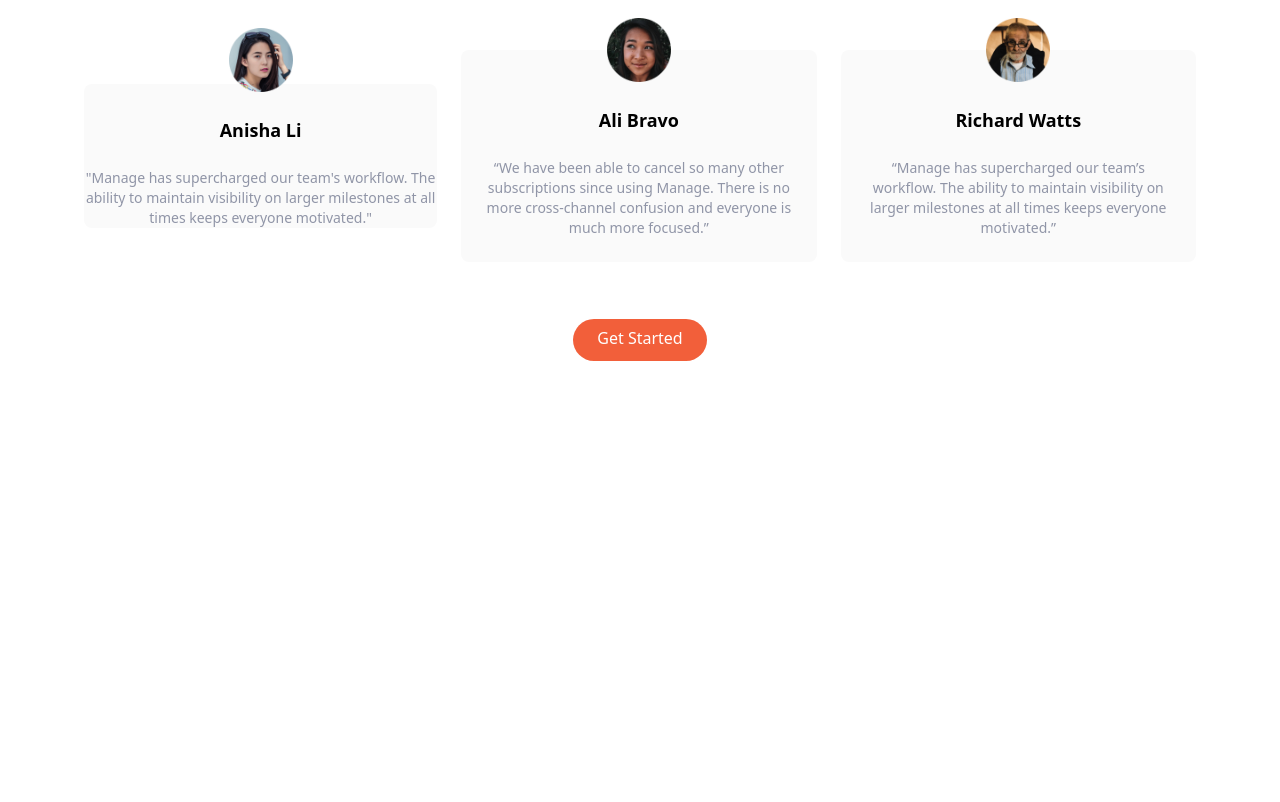
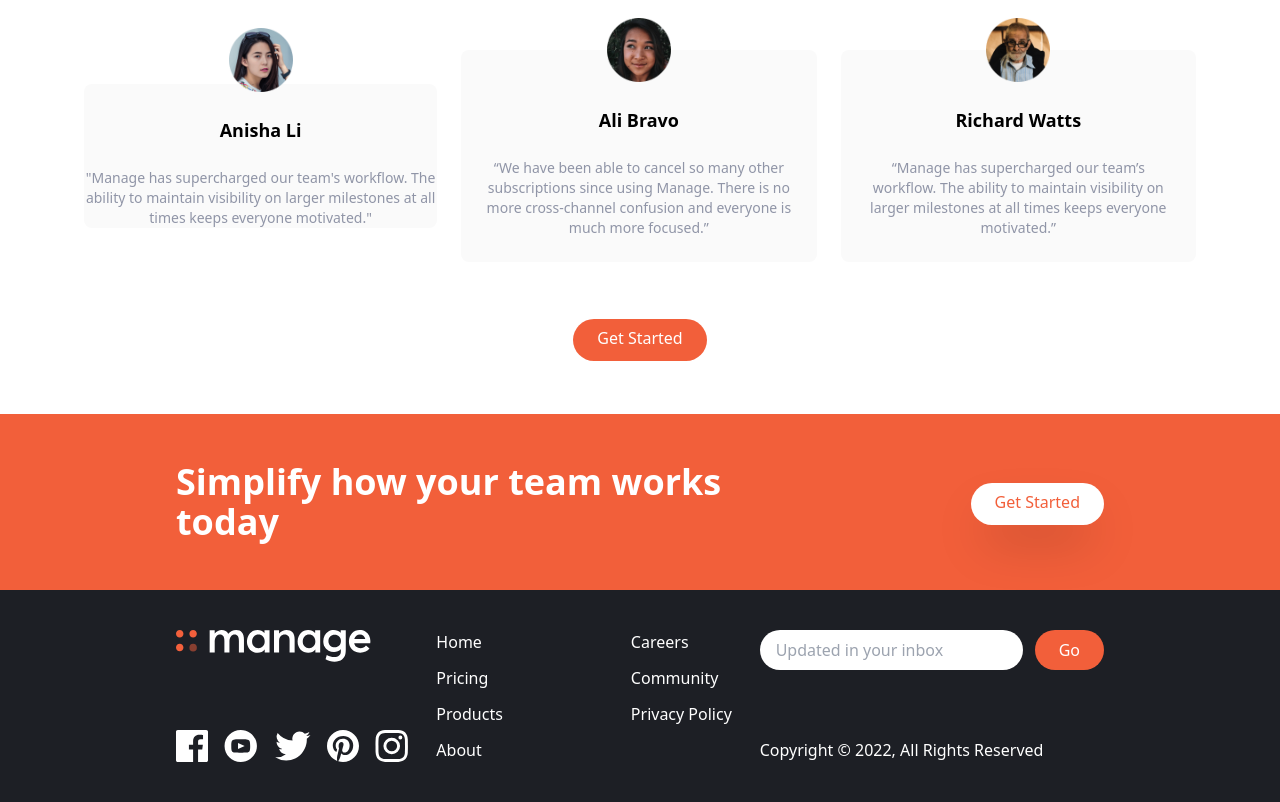
Before and after one commit to akshpnwr/tailwind-landing-page, a website: page index.html in a window 1280 px wide. Shown: the part 1354-2156 px from the top of the page. Before the commit the page ends 1768 px from the top, so only its background shows below. Drawn offline with Linux system fonts and the light colour scheme.

Commit message:
CTA and footer

```diff
--- a/index.html
+++ b/index.html
@@ -237,5 +237,114 @@
         </div>
       </div>
     </section>
+
+    <!-- CTA section -->
+    <section id="cta" class="bg-brightRed">
+      <!-- Flex container -->
+      <div
+        class="container mx-auto flex flex-col items-center justify-between px-6 py-24 space-y-12 md:py-12 md:flex-row md:space-y-0"
+      >
+        <!-- Heading -->
+        <h2
+          class="text-white text-5xl font-bold text-center md:text-4xl md:text-left md:max-w-xl"
+        >
+          Simplify how your team works today
+        </h2>
+        <!-- Button -->
+        <div class="my-16">
+          <a
+            href="#"
+            class="text-brightRed bg-white p-3 px-6 pt-2 rounded-full baseline shadow-2xl hover:bg-gray-900"
+            >Get Started</a
+          >
+        </div>
+      </div>
+    </section>
+
+    <!-- Footer -->
+    <footer class="bg-veryDarkBlue">
+      <!-- Flex container -->
+      <div
+        class="container flex flex-col-reverse justify-between mx-auto px-6 py-10 space-y-8 md:space-y-0 md:flex-row"
+      >
+        <!-- Logo and social links container -->
+        <div
+          class="flex flex-col-reverse items-center justify-between space-y-12 md:flex-col md:space-y-0 md:items-start"
+        >
+          <div class="text-white mx-auto my-6 text-center md:hidden">
+            Copyright &copy; 2022, All Rights Reserved
+          </div>
+
+          <!-- Logo -->
+          <div>
+            <img src="img/logo-white.svg" class="h-8" alt="" />
+          </div>
+
+          <!-- Social links container -->
+          <div class="flex justify-center space-x-4">
+            <!-- Link 1 -->
+            <a href="#">
+              <img src="img/icon-facebook.svg" alt="" class="h-8" />
+            </a>
+
+            <!-- Link 2 -->
+            <a href="#">
+              <img src="img/icon-youtube.svg" alt="" class="h-8" />
+            </a>
+
+            <!-- Link 3 -->
+            <a href="#">
+              <img src="img/icon-twitter.svg" alt="" class="h-8" />
+            </a>
+
+            <!-- Link 4 -->
+            <a href="#">
+              <img src="img/icon-pinterest.svg" alt="" class="h-8" />
+            </a>
+
+            <!-- Link 5 -->
+            <a href="#">
+              <img src="img/icon-instagram.svg" alt="" class="h-8" />
+            </a>
+          </div>
+        </div>
+
+        <!-- List container -->
+        <div class="text-white flex justify-around space-x-32">
+          <div class="flex flex-col space-y-3">
+            <a href="#" class="hover:text-brightRed">Home</a>
+            <a href="#" class="hover:text-brightRed">Pricing</a>
+            <a href="#" class="hover:text-brightRed">Products</a>
+            <a href="#" class="hover:text-brightRed">About</a>
+          </div>
+          <div class="flex flex-col space-y-3">
+            <a href="#" class="hover:text-brightRed">Careers</a>
+            <a href="#" class="hover:text-brightRed">Community</a>
+            <a href="#" class="hover:text-brightRed">Privacy Policy</a>
+          </div>
+        </div>
+
+        <!-- Input container -->
+        <div class="flex flex-col justify-between">
+          <form action="">
+            <div class="flex space-x-3">
+              <input
+                type="text"
+                class="focus:outline-none rounded-full px-4 flex-1"
+                placeholder="Updated in your inbox"
+              />
+              <button
+                class="text-white bg-brightRed rounded-full px-6 py-2 hover:bg-brightRedLight focus:outline-none"
+              >
+                Go
+              </button>
+            </div>
+          </form>
+          <div class="hidden text-white md:block">
+            Copyright &copy; 2022, All Rights Reserved
+          </div>
+        </div>
+      </div>
+    </footer>
   </body>
 </html>
```
Also changed, not shown: css/main.css.
